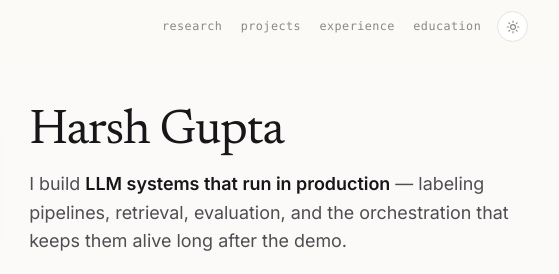
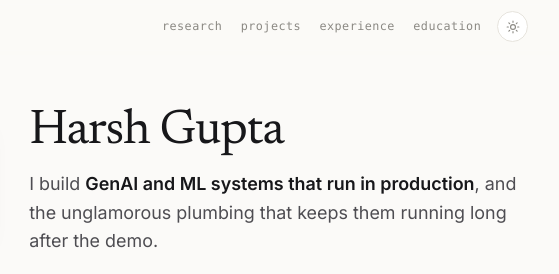
Before and after one commit to harshG97/harshG97.github.io, a plain HTML site: page index.html in a window 1280 px wide. Shown: the top 274 px of the page, 446-1005 px from the left. Drawn offline with Linux system fonts and the light colour scheme.

Commit message:
Reframe hero tagline as GenAI and ML systems

```diff
--- a/index.html
+++ b/index.html
@@ -4,13 +4,13 @@
 <meta charset="utf-8">
 <meta name="viewport" content="width=device-width, initial-scale=1">
 <title>Harsh Gupta — AI / ML Engineer</title>
-<meta name="description" content="Harsh Gupta builds LLM systems that run in production. MS Analytics at Georgia Tech, ML Intern at Athena, previously Senior Data Scientist at FUJIFILM in Tokyo.">
+<meta name="description" content="Harsh Gupta builds GenAI and ML systems that run in production. MS Analytics at Georgia Tech, ML Intern at Athena, previously Senior Data Scientist at FUJIFILM in Tokyo.">
 <meta name="author" content="Harsh Gupta">
 <link rel="canonical" href="https://harshg97.github.io/">
 
 <meta property="og:type" content="profile">
 <meta property="og:title" content="Harsh Gupta — AI / ML Engineer">
-<meta property="og:description" content="I build LLM systems that run in production — labeling pipelines, retrieval, evaluation, and the orchestration that keeps them alive after the demo.">
+<meta property="og:description" content="I build GenAI and ML systems that run in production, and the unglamorous plumbing that keeps them running long after the demo.">
 <meta property="og:url" content="https://harshg97.github.io/">
 <meta property="og:image" content="https://harshg97.github.io/profilephoto.jpeg">
 <meta name="twitter:card" content="summary">
@@ -497,8 +497,8 @@
       <div>
         <h1>Harsh Gupta</h1>
         <p class="tagline">
-          I build <strong>LLM systems that run in production</strong> — labeling pipelines,
-          retrieval, evaluation, and the orchestration that keeps them alive long after the demo.
+          I build <strong>GenAI and ML systems that run in production</strong>, and the unglamorous
+          plumbing that keeps them running long after the demo.
         </p>
         <p class="status">
           <b>MS Analytics</b>, Georgia Tech · Dec 2026<br>
```
